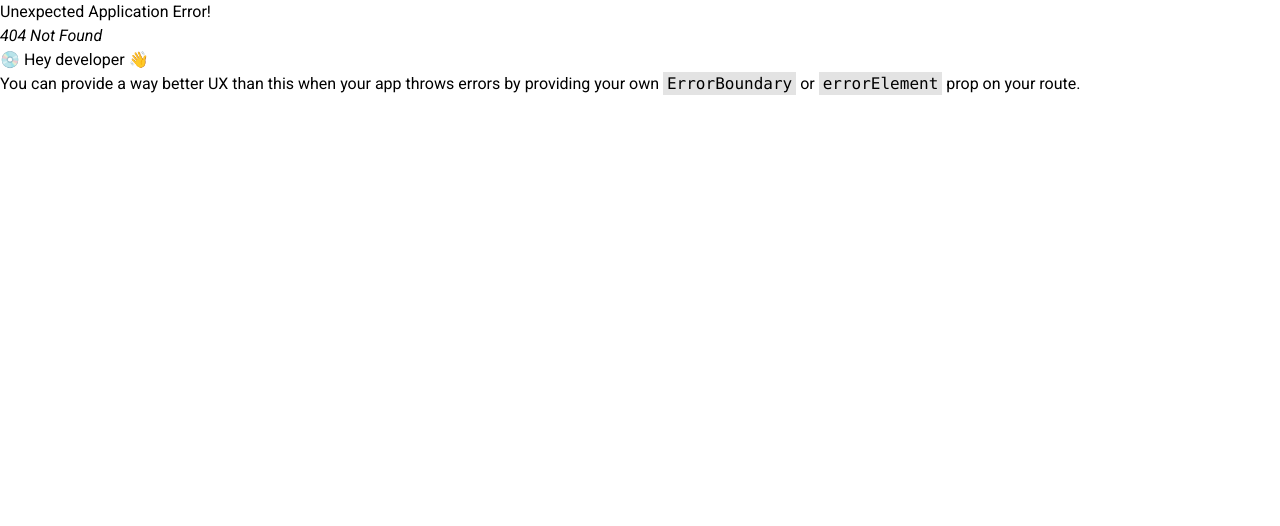
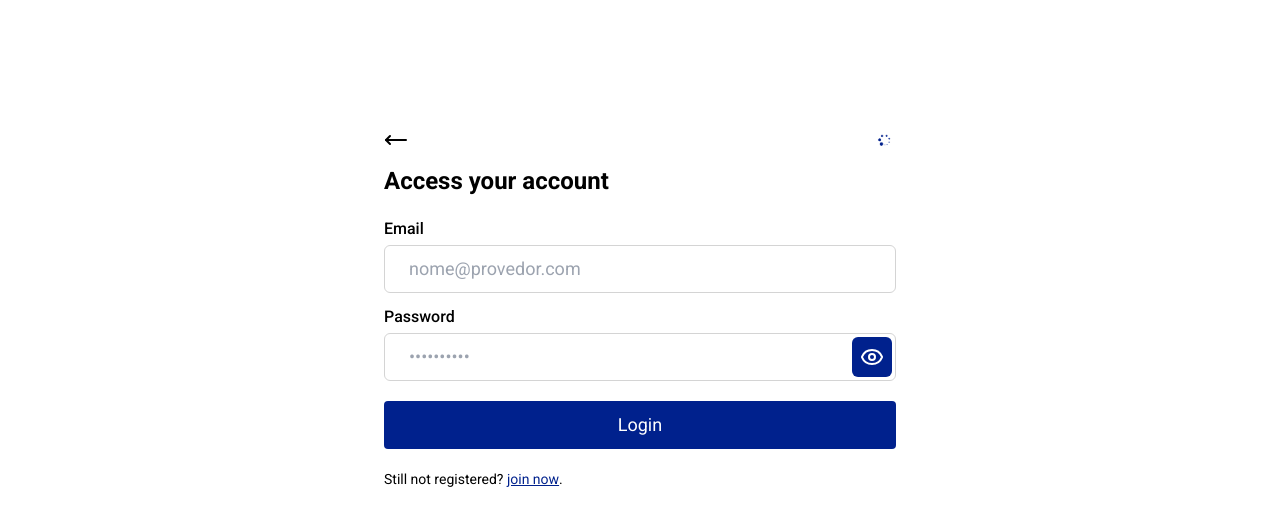
Before and after one commit to parentoni/tabletop, a React (Create React App) app: page /login in a window 1280 px wide. Before the commit this address had no page. Shown: the top 526 px of the page. Built offline with nearby package versions, Linux system fonts and the light colour scheme.

Commit message:
feat: login

```diff
--- a/src/Router.tsx
+++ b/src/Router.tsx
@@ -6,12 +6,16 @@ import {Home} from "./pages/home/Home";
 import {Menu} from "./pages/menu/Menu";
 import {Search} from "./pages/search/Search";
 import {Calendar} from "./pages/calendar/Calendar";
+import { Login } from "./pages/auth/Login";
 
 export const router = createBrowserRouter([
   {
     path: "/register",
     element: <RegisterPage />,
-
+  },
+  {
+    path:"/login",
+    element: <Login />
   },
   {
     path: "/menu",
--- /dev/null
+++ b/src/pages/auth/Login.tsx
@@ -0,0 +1,93 @@
+import { useNavigate, useLocation } from "react-router-dom";
+import { MoveLeft } from "lucide-react";
+import { useContext, useState } from "react";
+import { Eye, EyeOff } from "lucide-react";
+import reducedLogo from '../../assets/logo-transparent.jpg'
+import { Base } from "../../shared/BasePage";
+import { signInWithEmailAndPassword, signInWithPhoneNumber } from "firebase/auth";
+import { auth } from "../..";
+
+export function Login () {
+
+  const navigate = useNavigate()
+  const location = useLocation()
+  const [loading,setLoading] = useState<boolean>();
+
+
+  const [email, setEmail] = useState<string>('')
+  const [password, setPassword] = useState<string>('')
+
+  const [errorMessage, setErrorMessage] = useState<string>()
+
+  const  loginWrapper = async () => {
+    setLoading(true);
+    try {
+      await signInWithEmailAndPassword(auth, email, password);
+      navigate("/home")
+    } catch (err) {
+      console.log(err); setErrorMessage("Incorrect credentials");
+    }
+    setLoading(false)
+  }
+  return(
+    <Base>
+      <div className="flex  justify-center ">
+        <div className=" max-w-lg w-full bg-white lg:mt-24">
+
+          <div className="flex justify-between mb-3">
+            <button className="" onClick={() => location.key !== 'default'? navigate(-1):navigate('/')}>
+              <MoveLeft />
+            </button>
+            <button onClick={() => navigate('/')}>
+              <img className=" h-6" alt="MatchPet" src={reducedLogo}></img>
+            </button>
+          </div>
+
+      <div className="flex flex-col gap-5">
+        <h1 className="text-2xl font-semibold">Access your account</h1>
+        <div className="flex flex-col gap-3">
+          <EmailInput email={email} setEmail={setEmail} error={!!errorMessage}/>
+          <PasswordInput password={password} setPassword={setPassword} error={!!errorMessage}/>
+        </div>
+        <button className="w-full h-12 bg-primary rounded flex justify-center items-center text-white text-lg" onClick={loginWrapper}>
+          {loading?<span className=" loading loading-spinner loading-sm"></span>:<span>Login</span>}
+        </button>
+        {errorMessage && <span className="text-sm text-error">{errorMessage}</span>}
+        <p className="text-sm">Still not registered? <span><button onClick={() => navigate('/register')} className="underline text-primary ">join now</button></span>.</p>
+      </div>
+      </div>
+      </div>
+    </Base>
+  )
+}
+
+export function EmailInput ({email, setEmail, error}: {email:string, setEmail: (x: string) => void, error:boolean}) {
+  return(
+    <div className="flex flex-col gap-1">
+      <div className="flex gap-3 items-center text-base">
+        <label className="font-medium">Email</label>
+      </div>
+      <input className={`w-full h-12 autofill:bg-primary autofill:text-white  pl-6 py-4 border  focus:border-neutral-600 rounded-md transition ring-transparent relative focus:outline-none focus:ring-primary/20 ring-4 outline-2  font-normal text-lg ${error?"border-error  bg-error/5":"border-neutral-300"}`} placeholder="nome@provedor.com" value={email} onChange={(e) => setEmail(e.target.value)}></input>
+    </div>
+  )
+}
+
+export function PasswordInput ({password, setPassword, error}: {password:string, setPassword: (x: string) => void, error: boolean}) {
+  const [show, setShow] = useState(false)
+
+  const navigate = useNavigate()
+  return(
+    <div className="flex flex-col gap-1">
+    <div className="flex gap-3  items-center justify-between text-base">
+      <label className="font-medium">Password</label>
+    </div>
+    <div className="flex w-full h-12 relative">
+      <input type={show?'text':'password'} className={`w-full h-12 autofill:bg-primary autofill:text-white  pl-6 py-4 border  focus:border-neutral-600 rounded-md transition ring-transparent relative focus:outline-none focus:ring-primary/20 ring-4 outline-2  font-normal text-lg ${error?"border-error  bg-error/5":"border-neutral-300"}`} placeholder="••••••••••" value={password} onChange={(e) => setPassword(e.target.value)}></input>
+      <button type="button" className={'h-10 absolute top-1 right-1 aspect-square flex rounded-md bg-primary items-center justify-center'} onClick={() => setShow(!show)}>
+        {show?<EyeOff color="#fff"/>:<Eye  color="#fff"/>}
+      </button>
+
+    </div>
+  </div>
+    )
+}
--- a/tailwind.config.js
+++ b/tailwind.config.js
@@ -4,13 +4,14 @@ module.exports = {
   content: ["./src/**/*.{tsx,ts}"],
   theme: {
     extend: {
+      primary: "#00218D"
     },
   },
   daisyui: {
     themes: [{
       light: {
         ...require("daisyui/src/theming/themes")["[data-theme=light]"],
-        "primary": "FFA1F5",
+        "primary": "00218D",
         "hover": "rgb(0, 0, 0, 0.05)"
       }
     }]
```
